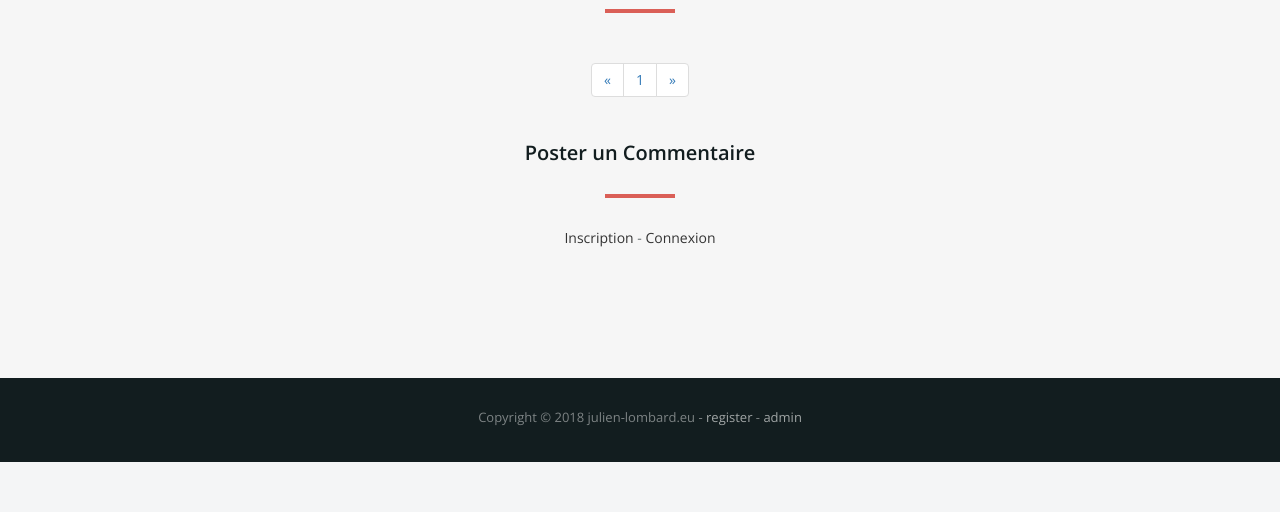
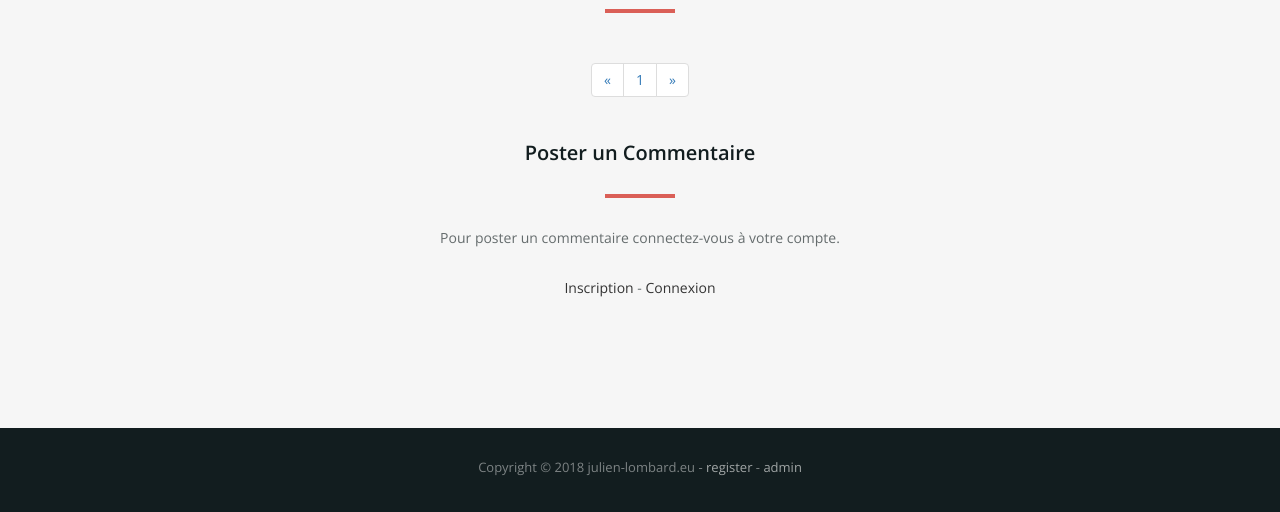
Before and after one commit to julienLombard/blog-mvc, a PHP site: template src/View/homePostShow.html.twig in a window 1280 px wide. Shown: the part 679-1191 px from the top of the page. Before the commit the page ends 1141 px from the top, so only its background shows below. Run offline with PHP 8.4, Linux system fonts and the light colour scheme; the template is opened without the code that fills it, so the values that code supplies are empty; some libraries are stand-ins or nearby versions.

Commit message:
Adding new registration messages for users

```diff
--- a/src/View/adminUserRegister.html.twig
+++ b/src/View/adminUserRegister.html.twig
@@ -14,6 +14,7 @@
       <!-- Form Alert Display -->
       {% if alert == 1 %}
         <p class="green"> Votre inscription a été prise en compte !</p>
+        <p class="green"> Vous pourrez vous connecter dès que votre inscription aura été validé par l'administrateur.</p>
       {% elseif alert == 2 %}
         <p class="red"> Veillez remplir tous les champs du formulaire !</p>
       {% endif %}
--- a/src/View/homePostShow.html.twig
+++ b/src/View/homePostShow.html.twig
@@ -127,6 +127,7 @@
               <h3>Poster un Commentaire</h3>
               </br>
               <hr>
+              <p>Pour poster un commentaire connectez-vous à votre compte.</p>
               <p><a href="/register">Inscription</a> - <a href="/connection">Connexion</a></p>
             </div>
           </div>
```
